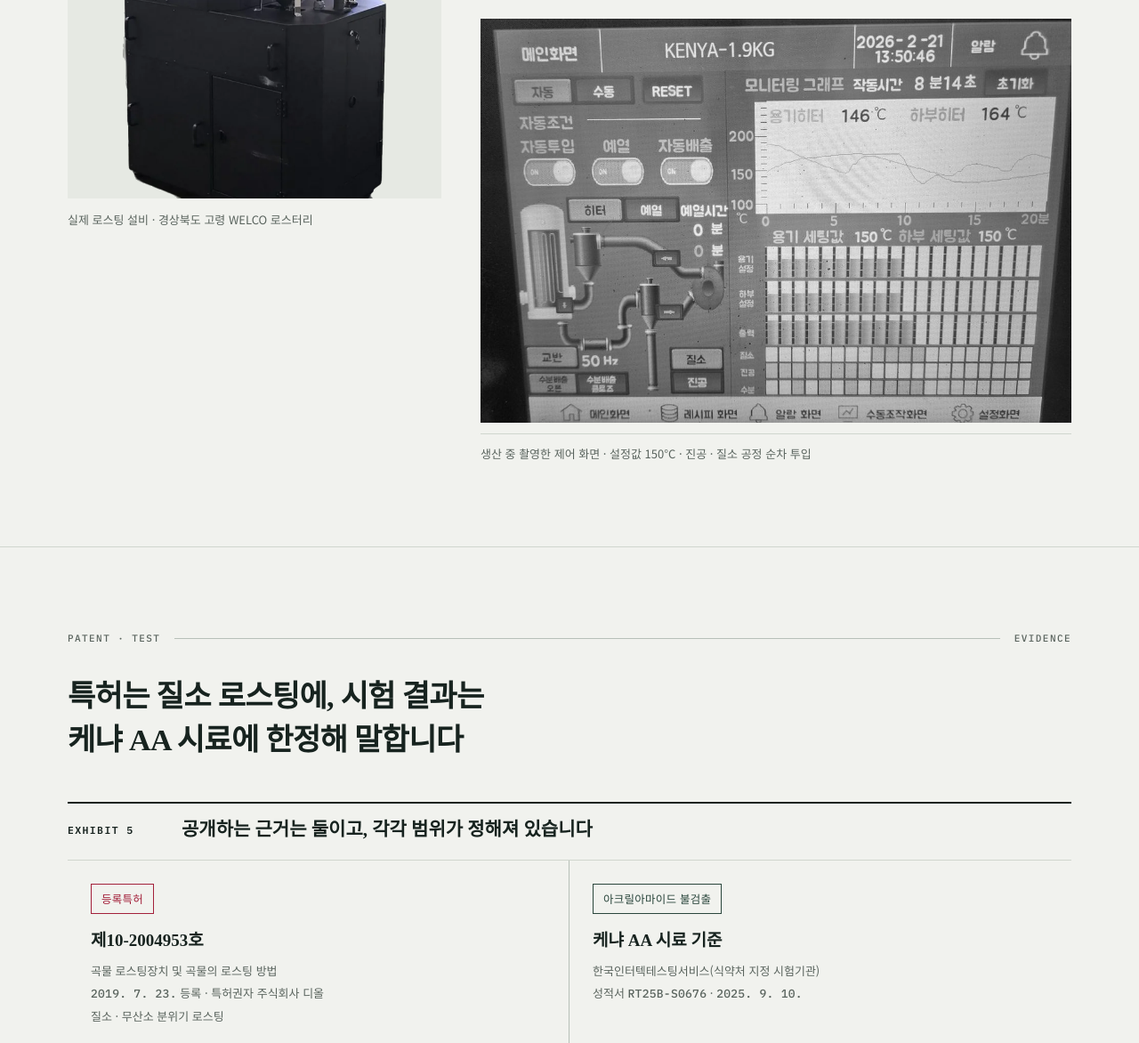
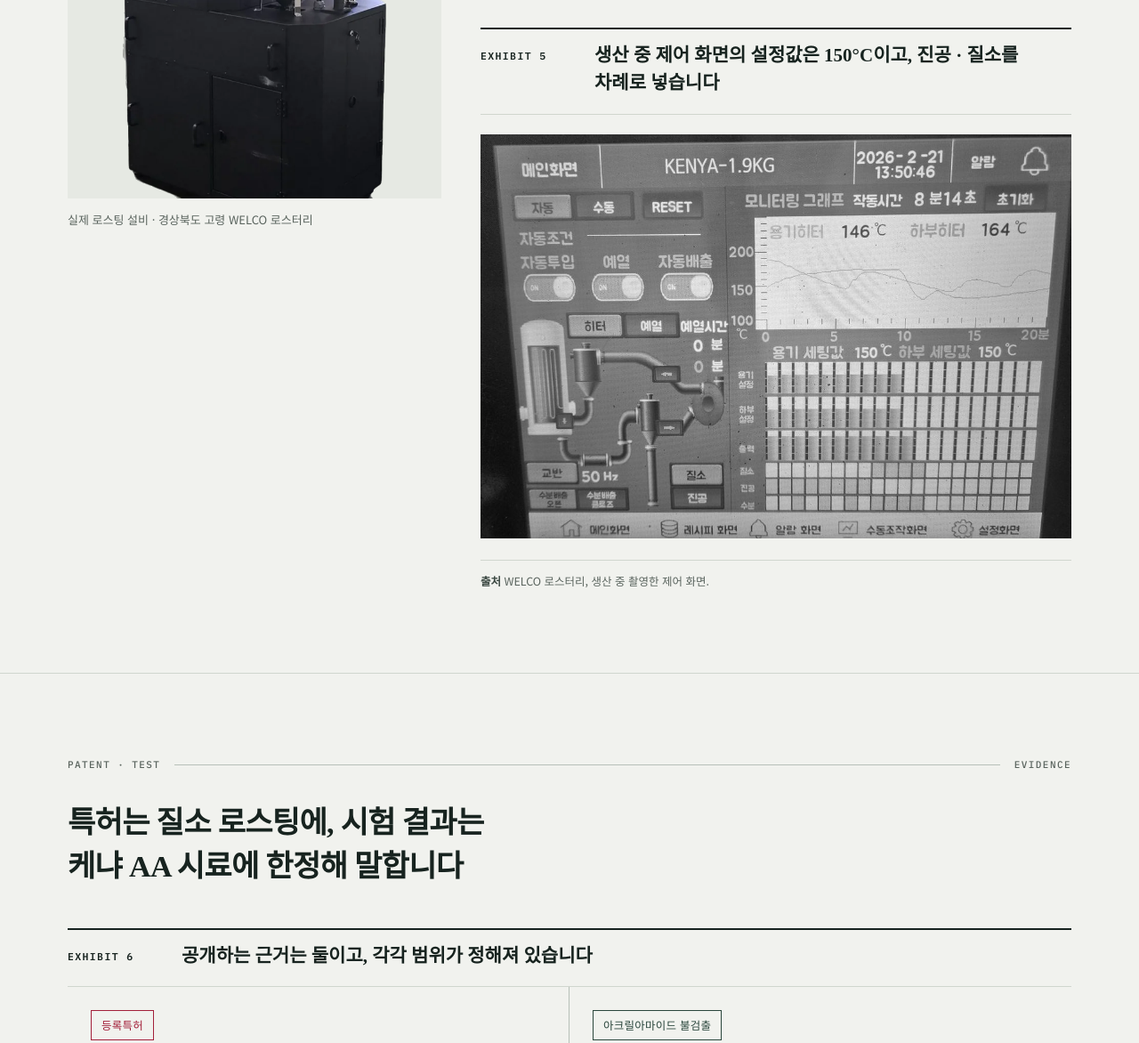
Before and after one commit to welco-coffee/welco-coffee.github.io, a plain HTML site: page shop.html in a window 1280 px wide. Shown: the part 8540-9712 px from the top of the page at 89% size. Drawn offline with Linux system fonts and the light colour scheme; a web font is replaced by a local one.

Commit message:
보고서식 3회차: 액션 타이틀 일관성과 Exhibit 번호 정리
- index 핵심 수치 머리를 주제어에서 결론 문장으로
- shop 생산 제어 화면 사진을 Exhibit 5(결론형 캡션 · 출처)로, 시험 · 특허 표를 Exhibit 6으로
- 모바일에서 Exhibit 1 특허 라벨이 두 줄로 접히지 않게 짧게 표시(전체 번호는 출처 줄에 유지)

Co-Authored-By: Claude Opus 5.5 <noreply@anthropic.com>

```diff
--- a/shop.html
+++ b/shop.html
@@ -202,6 +202,7 @@
   .rost{display:grid; grid-template-columns:minmax(0,420px) minmax(0,1fr); gap:44px; margin-top:38px; align-items:start;}
   .rost .stage{background:var(--paper2); padding:28px 20px 0; display:flex; justify-content:center;}
   .rost .stage img{max-height:520px; width:auto;}
+  .rost .ex-b img{width:100%; height:auto;}
 
   /* 연재 목록 */
   .series{list-style:none; margin:30px 0 0; padding:0; border-top:1px solid var(--ink); counter-reset:s;}
@@ -633,9 +634,10 @@
           <tr><th>설정 온도</th><td>150°C</td></tr>
           <tr><th>로스터리</th><td>경상북도 고령 · 주식회사 디올(브랜드 WELCO)</td></tr>
         </table>
-        <figure class="shot" style="margin-top:34px;">
-          <img src="assets/hmi.jpg" alt="로스팅 제어 화면 — 설정 온도 150°C, 질소·진공 공정" width="1000" height="684" loading="lazy" decoding="async">
-          <figcaption>생산 중 촬영한 제어 화면 · 설정값 150°C · 진공 · 질소 공정 순차 투입</figcaption>
+        <figure class="ex">
+          <div class="ex-h"><span class="ex-no">Exhibit 5</span><p class="ex-t">생산 중 제어 화면의 설정값은 150°C이고, 진공 · 질소를 차례로 넣습니다</p></div>
+          <div class="ex-b"><img src="assets/hmi.jpg" alt="로스팅 제어 화면 — 설정 온도 150°C, 질소·진공 공정" width="1000" height="684" loading="lazy" decoding="async"></div>
+          <figcaption class="ex-src"><b>출처</b> WELCO 로스터리, 생산 중 촬영한 제어 화면.</figcaption>
         </figure>
       </div>
     </div>
@@ -649,7 +651,7 @@
     <h2 class="t act">특허는 질소 로스팅에, 시험 결과는 케냐 AA 시료에 한정해 말합니다</h2>
 
     <figure class="ex">
-    <div class="ex-h"><span class="ex-no">Exhibit 5</span><p class="ex-t">공개하는 근거는 둘이고, 각각 범위가 정해져 있습니다</p></div>
+    <div class="ex-h"><span class="ex-no">Exhibit 6</span><p class="ex-t">공개하는 근거는 둘이고, 각각 범위가 정해져 있습니다</p></div>
     <div class="proof" style="grid-template-columns:repeat(2,1fr); margin-top:0; border-top:0;">
       <div>
         <span class="badge gold">등록특허</span>
```
Also changed, not shown: index.html (+4 -3 lines).
